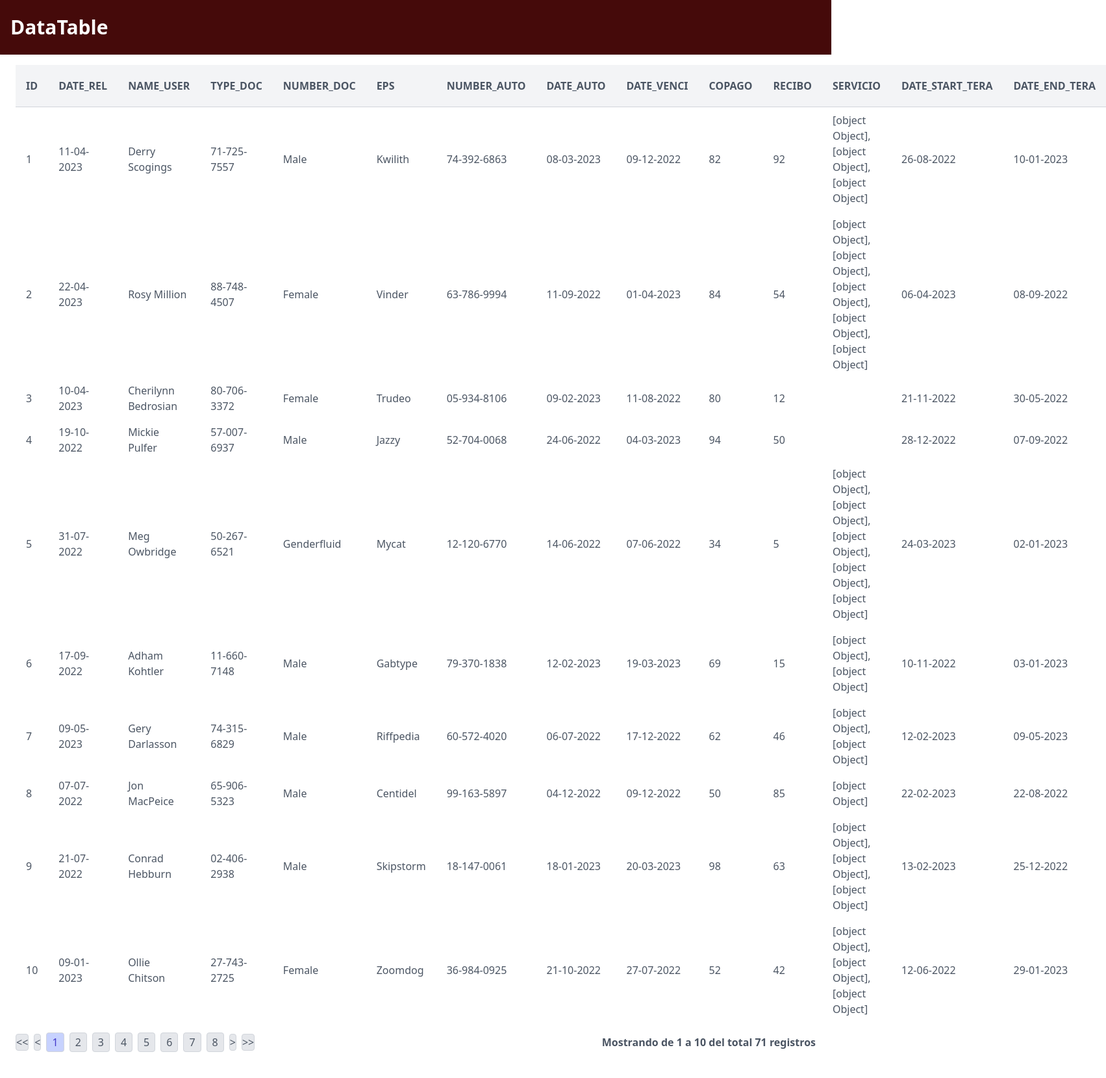
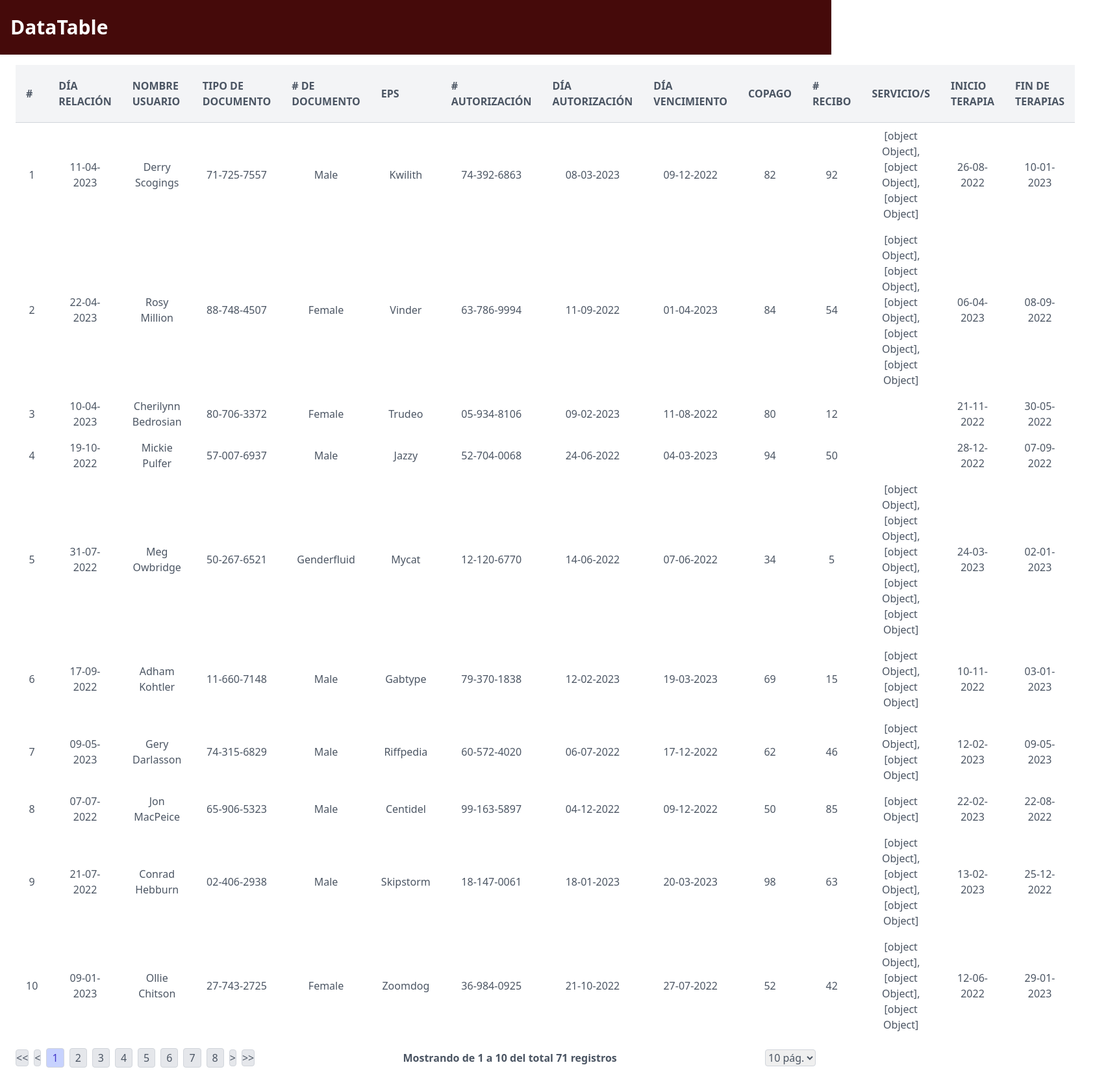
Before and after one commit to JJtarazona/MEReC, a React (Vite) app: page / in a window 1280 px wide. Shown: the whole page at 65% size, 1703 px wide, since content can reach past the window. Before the commit the page ends 1635 px from the top, so only its background shows below. Built offline with nearby package versions, Linux system fonts and the light colour scheme.

Commit message:
Número de páginas que muestro - Títulos de las celdas

```diff
--- a/src/components/View/DataTable.jsx
+++ b/src/components/View/DataTable.jsx
@@ -14,45 +14,59 @@ function DataTable() {
   const columns = [
     {
       accessorKey: "id",
+      header: () => <span>#</span>,
     },
     {
       accessorKey: "date_rel",
+      header: () => <span>Día Relación</span>,
     },
     {
       accessorKey: "name_user",
+      header: () => <span>Nombre Usuario</span>,
     },
     {
       accessorKey: "type_doc",
+      header: () => <span>Tipo de Documento</span>,
     },
     {
       accessorKey: "number_doc",
+      header: () => <span># de documento</span>,
     },
     {
       accessorKey: "eps",
+      header: () => <span>EPS</span>,
     },
     {
       accessorKey: "number_auto",
+      header: () => <span># Autorización</span>,
     },
     {
       accessorKey: "date_auto",
+      header: () => <span>Día Autorización</span>,
     },
     {
       accessorKey: "date_venci",
+      header: () => <span>Día Vencimiento</span>,
     },
     {
       accessorKey: "copago",
+      header: () => <span>Copago</span>,
     },
     {
       accessorKey: "recibo",
+      header: () => <span># Recibo</span>,
     },
     {
       accessorKey: "Servicio",
+      header: () => <span>Servicio/s</span>,
     },
     {
       accessorKey: "date_start_tera",
+      header: () => <span>Inicio Terapia</span>,
     },
     {
       accessorKey: "date_end_tera",
+      header: () => <span>Fin de Terapias</span>,
     },
   ];
 
@@ -64,8 +78,8 @@ function DataTable() {
   });
 
   return (
-    <div className="px-6 py-4">
-      <table className="table-auto w-full">
+    <div className="px-6 py-4 text-center">
+      <table className="table-auto w-full ">
         <thead>
           {table.getHeaderGroups().map((headerGroup) => (
             <tr
@@ -153,6 +167,17 @@ function DataTable() {
           ) + 1}{" "}
           del total {defaulData.length} registros
         </div>
+        <select
+          className="text-gray-600 border border-gray-300 rounded outline-indigo-700"
+          onChange={(e) => {
+            table.setPageSize(+e.target.value);
+          }}
+        >
+          <option value="10">10 pág.</option>
+          <option value="20">20 pág.</option>
+          <option value="25">25 pág.</option>
+          <option value="50">50 pág.</option>
+        </select>
       </div>
     </div>
   );
```
